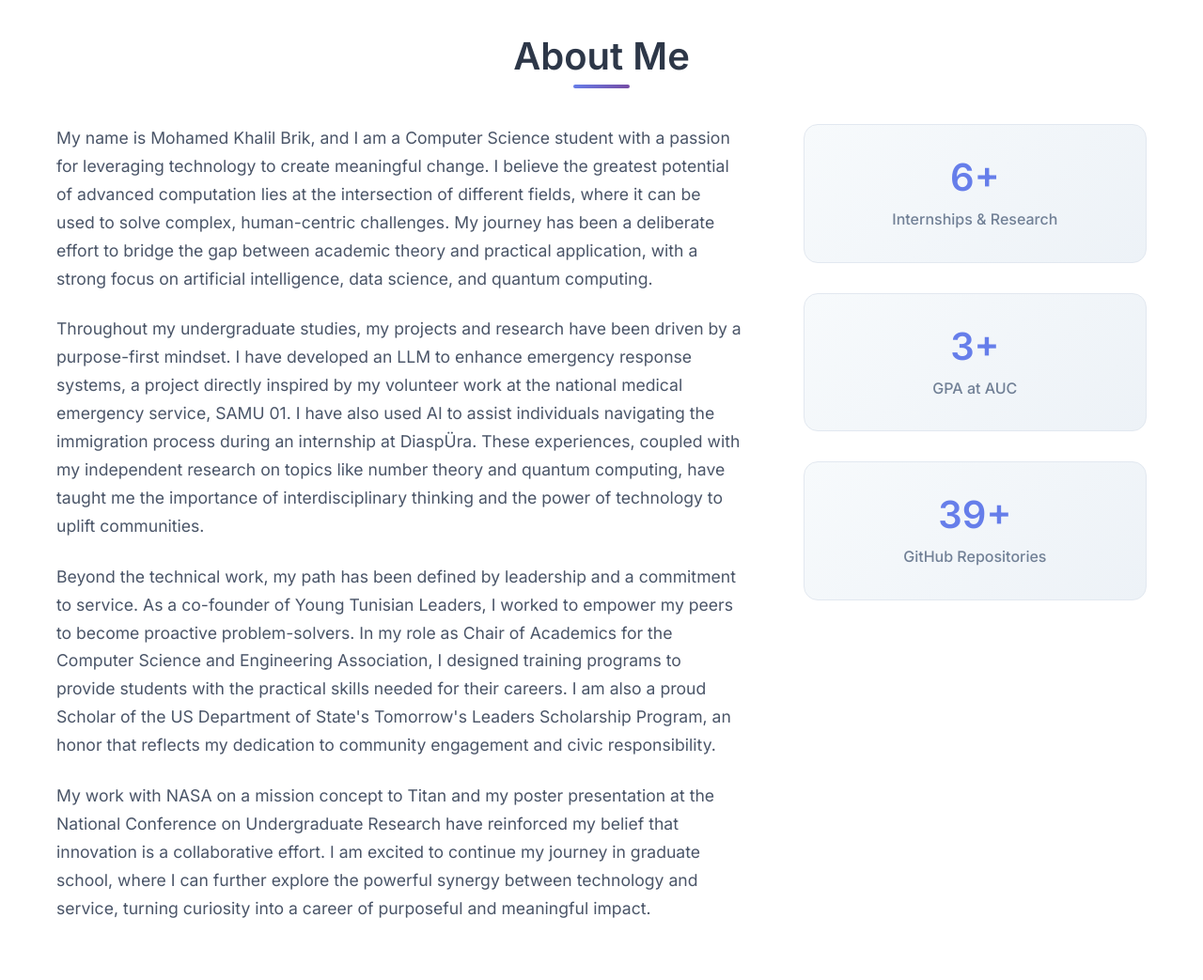
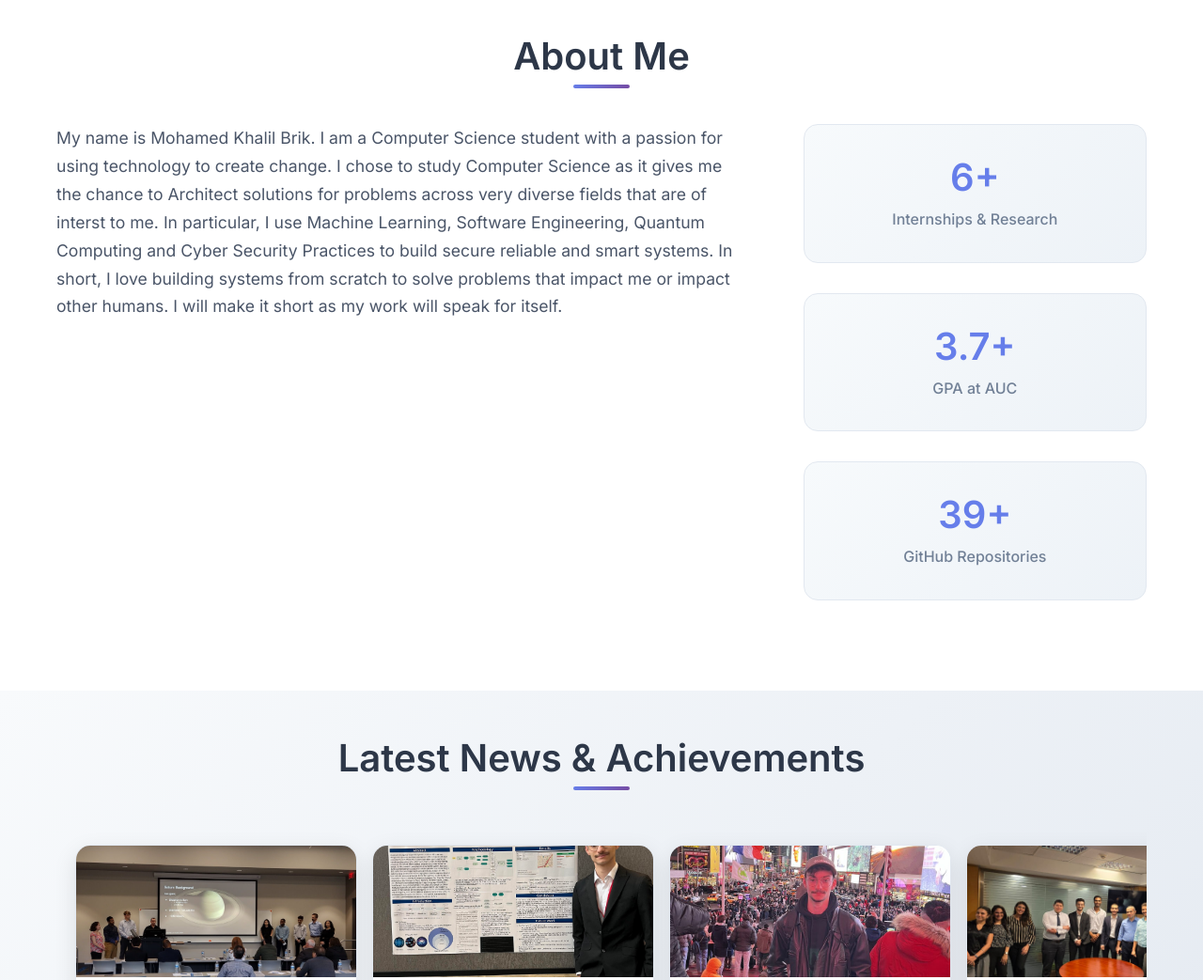
Before and after one commit to khalilbrikTN/personal-website, a plain HTML site: page index.html in a window 1280 px wide. Shown: the part 860-1903 px from the top of the page at 94% size. Drawn offline with Linux system fonts and the light colour scheme.

```diff
--- a/index.html
+++ b/index.html
@@ -227,47 +227,16 @@
         <div class="about-content">
           <div class="about-text">
             <p>
-              My name is Mohamed Khalil Brik, and I am a Computer Science
-              student with a passion for leveraging technology to create
-              meaningful change. I believe the greatest potential of advanced
-              computation lies at the intersection of different fields, where it
-              can be used to solve complex, human-centric challenges. My journey
-              has been a deliberate effort to bridge the gap between academic
-              theory and practical application, with a strong focus on
-              artificial intelligence, data science, and quantum computing.
-            </p>
-
-            <p>
-              Throughout my undergraduate studies, my projects and research have
-              been driven by a purpose-first mindset. I have developed an LLM to
-              enhance emergency response systems, a project directly inspired by
-              my volunteer work at the national medical emergency service, SAMU
-              01. I have also used AI to assist individuals navigating the
-              immigration process during an internship at DiaspÜra. These
-              experiences, coupled with my independent research on topics like
-              number theory and quantum computing, have taught me the importance
-              of interdisciplinary thinking and the power of technology to
-              uplift communities.
-            </p>
-            <p>
-              Beyond the technical work, my path has been defined by leadership
-              and a commitment to service. As a co-founder of Young Tunisian
-              Leaders, I worked to empower my peers to become proactive
-              problem-solvers. In my role as Chair of Academics for the Computer
-              Science and Engineering Association, I designed training programs
-              to provide students with the practical skills needed for their
-              careers. I am also a proud Scholar of the US Department of State's
-              Tomorrow's Leaders Scholarship Program, an honor that reflects my
-              dedication to community engagement and civic responsibility.
-            </p>
-            <p>
-              My work with NASA on a mission concept to Titan and my poster
-              presentation at the National Conference on Undergraduate Research
-              have reinforced my belief that innovation is a collaborative
-              effort. I am excited to continue my journey in graduate school,
-              where I can further explore the powerful synergy between
-              technology and service, turning curiosity into a career of
-              purposeful and meaningful impact.
+              My name is Mohamed Khalil Brik. I am a Computer Science student
+              with a passion for using technology to create change. I chose to
+              study Computer Science as it gives me the chance to Architect
+              solutions for problems across very diverse fields that are of
+              interst to me. In particular, I use Machine Learning, Software
+              Engineering, Quantum Computing and Cyber Security Practices to
+              build secure reliable and smart systems. In short, I love building
+              systems from scratch to solve problems that impact me or impact
+              other humans. I will make it short as my work will speak for
+              itself.
             </p>
           </div>
           <div class="about-stats">
@@ -276,7 +245,7 @@
               <p>Internships & Research</p>
             </div>
             <div class="stat-item">
-              <h3>3.797</h3>
+              <h3>3.7</h3>
               <p>GPA at AUC</p>
             </div>
             <div class="stat-item">
@@ -1354,7 +1323,7 @@
             <div class="contact-details">
               <div class="contact-item">
                 <i class="fas fa-envelope"></i>
-                <span>mohamed.khalil.brik@student.auc.edu.eg</span>
+                <span>mohamedkhalil.brik@aucegypt.edu</span>
               </div>
               <div class="contact-item">
                 <i class="fas fa-map-marker-alt"></i>
--- a/script.js
+++ b/script.js
@@ -317,7 +317,7 @@ const statsObserver = new IntersectionObserver((entries) => {
         if (entry.isIntersecting) {
             const statNumbers = entry.target.querySelectorAll('.stat-item h3');
             statNumbers.forEach(stat => {
-                const target = parseInt(stat.textContent);
+                const target = stat.textContent;
                 animateCounter(stat, target);
             });
             statsObserver.unobserve(entry.target);
```
Also changed, not shown: news/ADIB.html (+1 -1 lines), news/CFC.html (+1 -1 lines), news/ECPC.html (added).
